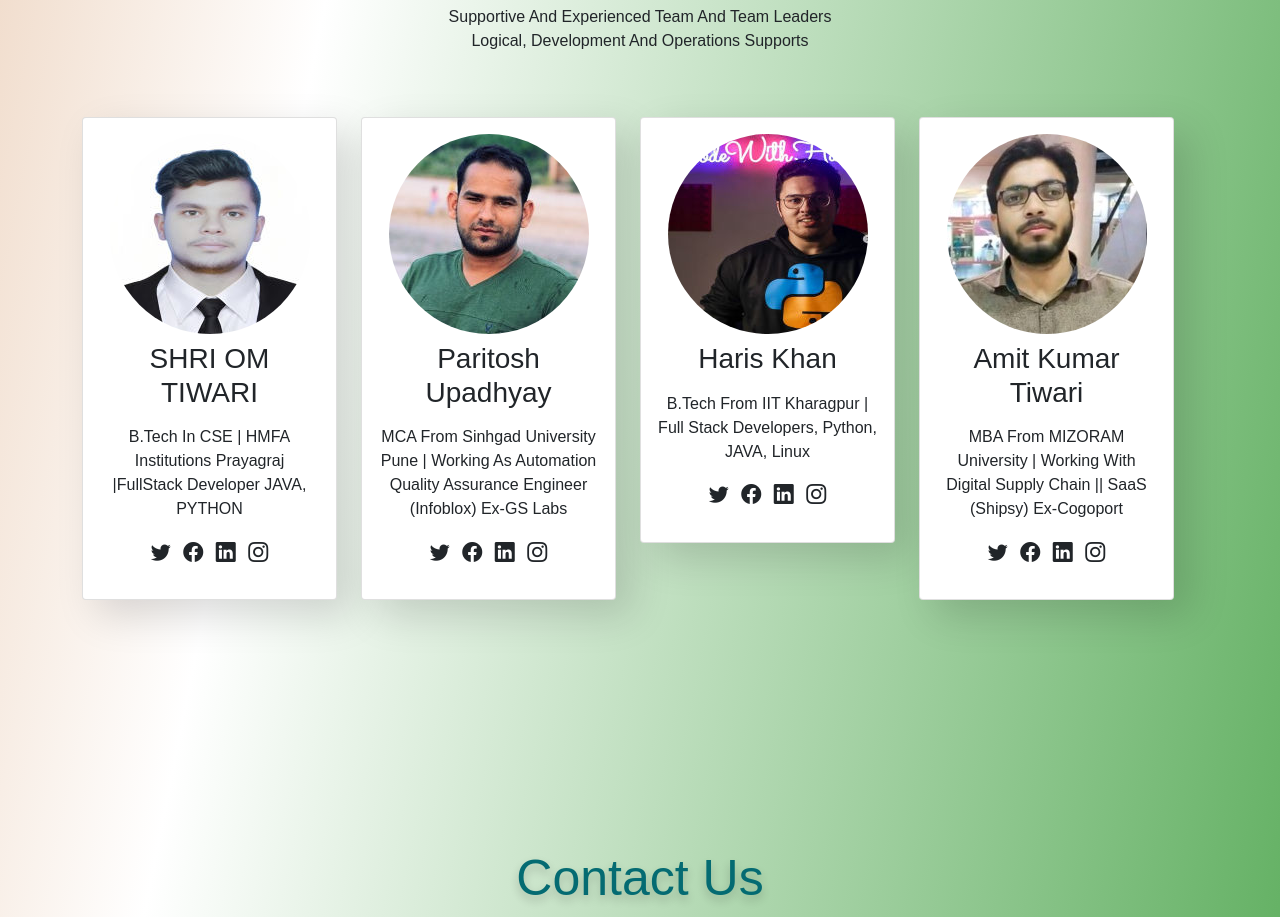
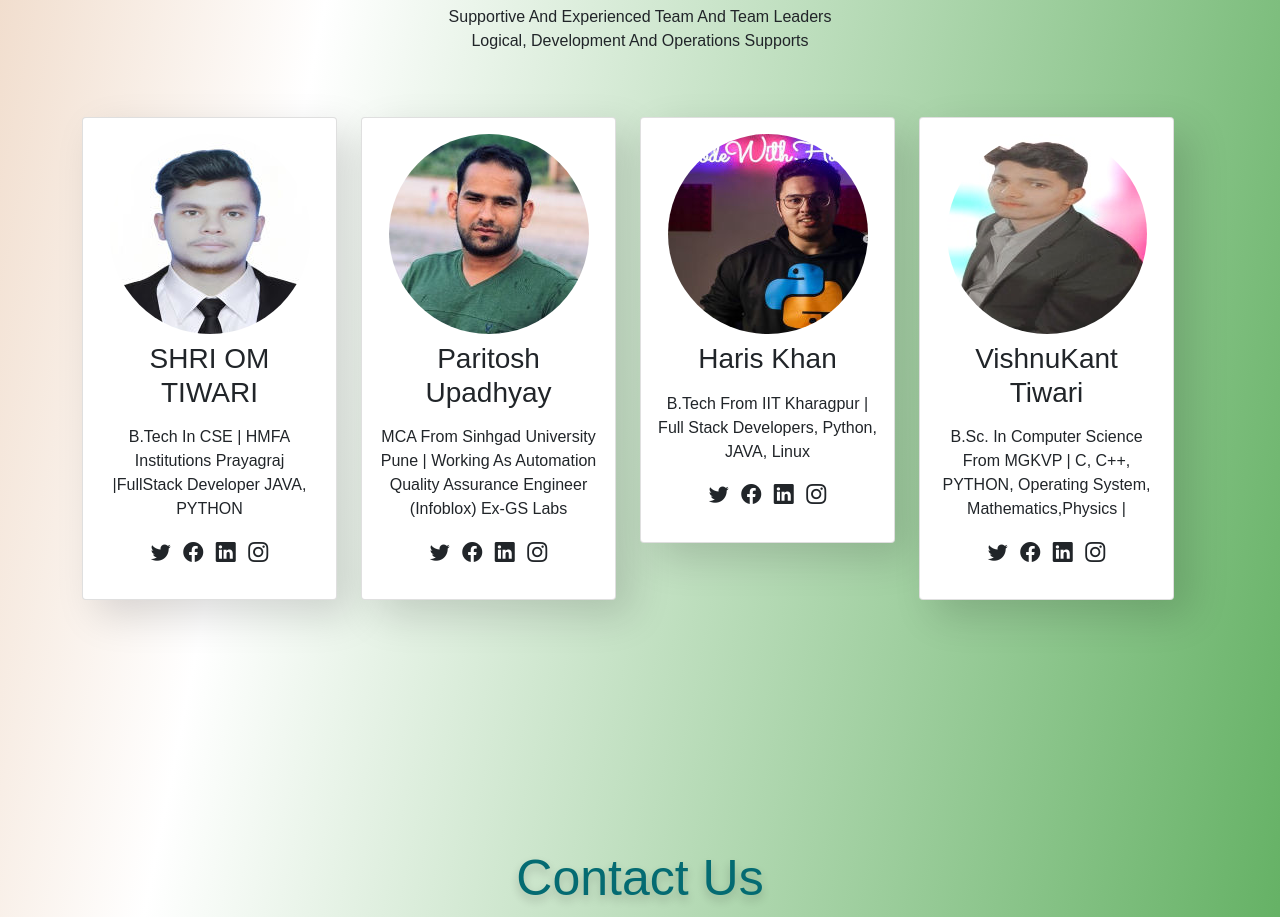
Before and after one commit to Omi3228/OIBSIP_PORTFOLIO_WEBSITE_SHRIOMTIWARI-, a plain HTML site: page index.html in a window 1280 px wide. Shown: the part 4802-5719 px from the top of the page. Drawn offline with nearby package versions, Linux system fonts and the light colour scheme; a script that the page names is missing.

Commit message:
Personal Portfolio_new 2023

```diff
--- a/index.html
+++ b/index.html
@@ -577,7 +577,27 @@
                             </div>
                         </div>
                     </div>
+
+
                     <div class="col-12 col-md-6 col-lg-3">
+                        <div class="card text-center">
+                            <div class="card-body">
+                                <img src="images/bobyy.jpg" alt="" class="img-fluid rounded-circle">
+
+                                <h3 class="card-title py-2">VishnuKant Tiwari</h3>
+                                <p class="card-text">B.Sc. in Computer Science From MGKVP | C, C++, PYTHON, Operating System, Mathematics,Physics |
+                                     </p>
+                                <p class="socials">
+                                    <i class="bi bi-twitter text-dark mx-1"></i>
+                                    <i class="bi bi-facebook text-dark mx-1"></i>
+                                    <i class="bi bi-linkedin text-dark mx-1"></i>
+                                    <i class="bi bi-instagram text-dark mx-1"></i>
+                                </p>
+                            </div>
+                        </div>
+                    </div>
+
+                    <!-- <div class="col-12 col-md-6 col-lg-3">
                         <div class="card text-center">
                             <div class="card-body">
                                 <img src="images/Amit.jpg" alt="" class="img-fluid rounded-circle">
@@ -593,7 +613,7 @@
                                 </p>
                             </div>
                         </div>
-                    </div>
+                    </div> -->
                 </div>
             </div>
     </section>
```
Also changed, not shown: images/bobyy.jpg (added).
